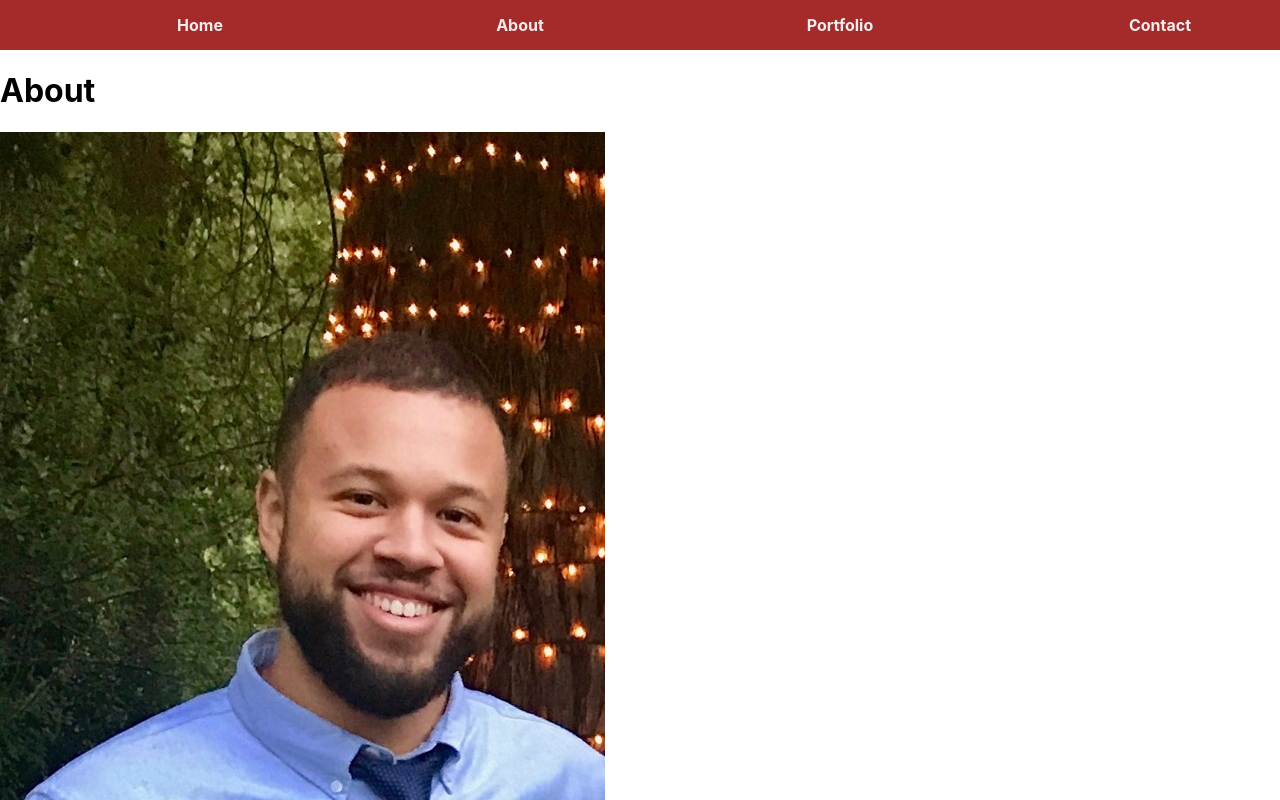
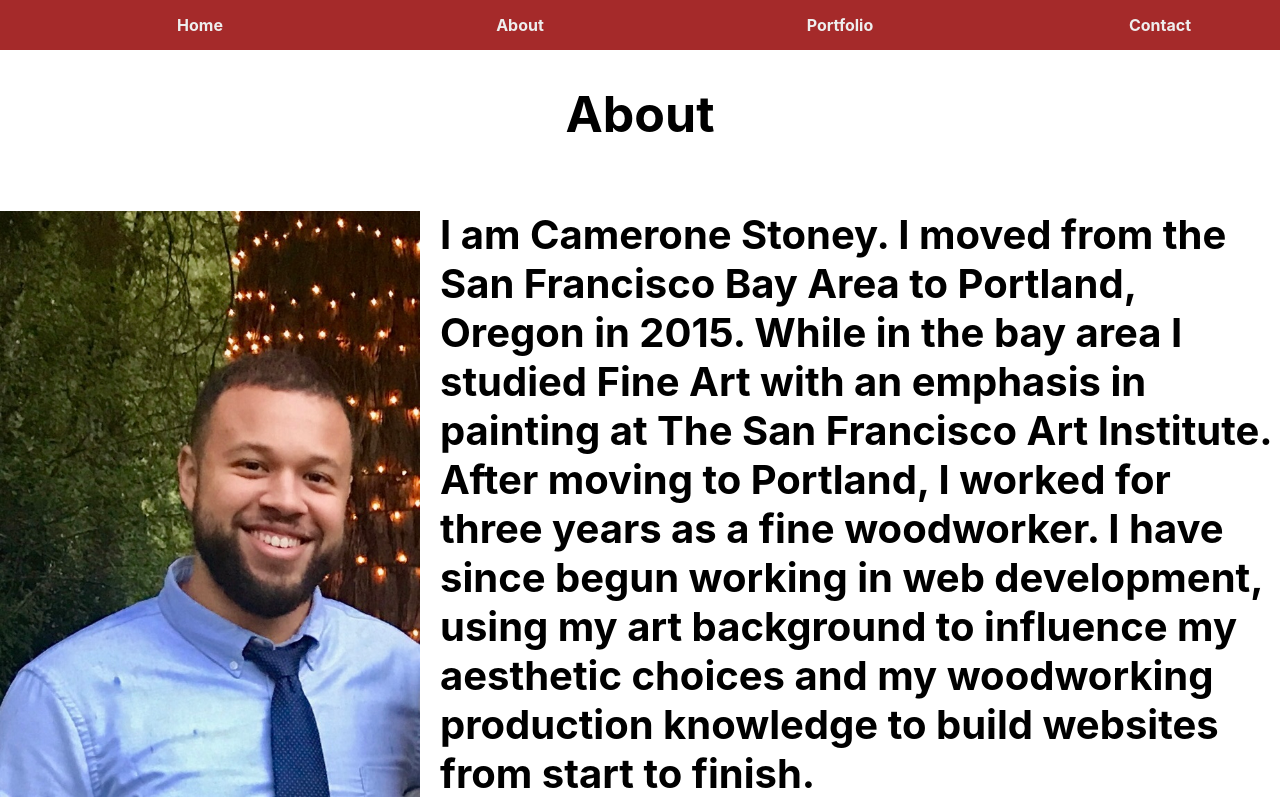
Before and after one commit to Cjstoney/portfolio_react, a React (Create React App) app: page /about in a window 1280 px wide. Shown: the top 800 px of the page. Built offline with nearby package versions, Linux system fonts and the light colour scheme.

Commit message:
styling on the home and about page begun. Grid needs to be realized on the portfolio section

```diff
--- /dev/null
+++ b/src/components/portfolioCard.css
@@ -0,0 +1,14 @@
+.card-size-container{
+    width: 100%;
+    max-height:100%;
+    /* margin:5px; */
+    display: grid;
+   grid-gap: 10px;
+   grid-template-columns: repeat(auto-fill, minmax(250px,1fr));
+   /* grid-auto-rows: 200px; */
+
+}
+
+.image{
+    width:100%;
+}
--- a/src/components/portfolioCard.js
+++ b/src/components/portfolioCard.js
@@ -1,14 +1,17 @@
 import React from "react";
+import './portfolioCard.css'
 
 
 const PortfolioCard = (props) => {
     return(
 
-                <div className="col-xl-6">
+                <div className="card-size-container">
+
                     <a className="projects-a top-row" href={props.url}>
-                        <img src={props.image} alt={props.name}/>
+                        <img className="image" src={props.image} alt={props.name}/>
                         <p className="image_title">{props.name}</p>
                     </a>
+
                 </div>
     )
 }
--- /dev/null
+++ b/src/pages/about.css
@@ -0,0 +1,20 @@
+#about{
+    text-align:center;
+    font-size: 50px;
+}
+
+.about-content{
+    display:grid;
+    grid-template-columns: 1fr 2fr;
+    grid-gap:20px;
+}
+
+#cs-image{
+    align-content: center;
+    width: 100%;
+    margin:auto;
+}
+
+#bio{
+    font-size: 5vh;
+}
--- a/src/pages/about.js
+++ b/src/pages/about.js
@@ -1,9 +1,14 @@
 import React from "react";
+import "./about.css";
 
 const About = () => {
     return (
         <div>
+            <div className='title-section'>
             <h1 className="section_header" id="about">About</h1>
+            </div>
+
+            <div className='about-content'>
 
                 <img id="cs-image" src="../images/IMG_1483 2.jpg" alt=" Camerone Stoney" />
                 <div >
@@ -19,6 +24,7 @@ const About = () => {
                     knowledge to build websites from start to finish. </h2>
                 </div>
             </div>
+        </div>
 
     )
 }
--- /dev/null
+++ b/src/pages/home.css
@@ -0,0 +1,5 @@
+#landing-section{
+    font-size:100px;
+    text-align: center;
+
+}
--- a/src/pages/home.js
+++ b/src/pages/home.js
@@ -1,8 +1,9 @@
 import React from "react";
+import './home.css';
 
 const Home = () => {
     return(
-        <div id="leftSideCol" className="col-xl-2">
+        <div id="leftSideCol">
                 <div id="landing-section">
                     <h1 id="name">Camerone Stoney</h1>
                 </div>
```
Lines whose indentation alone changed are shown as unchanged.
